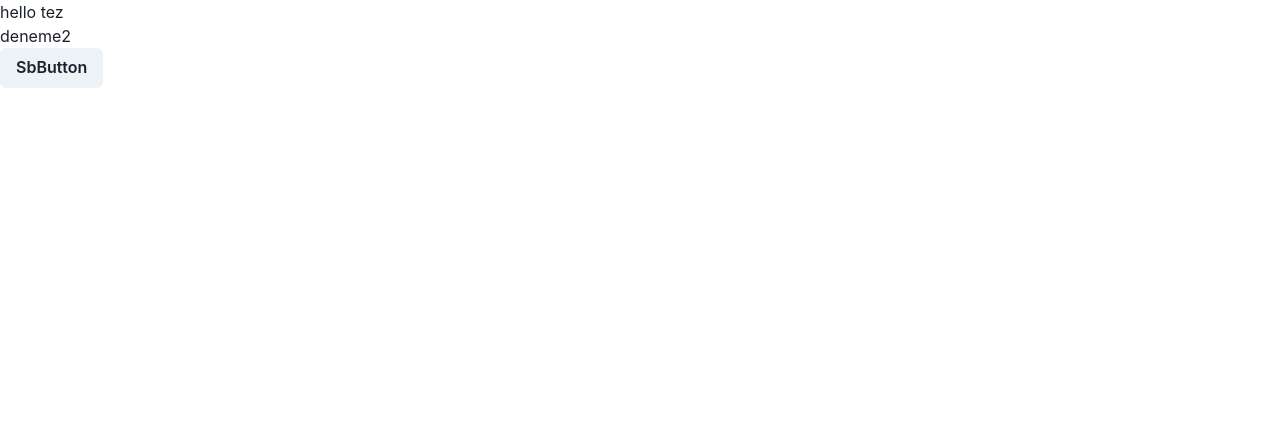
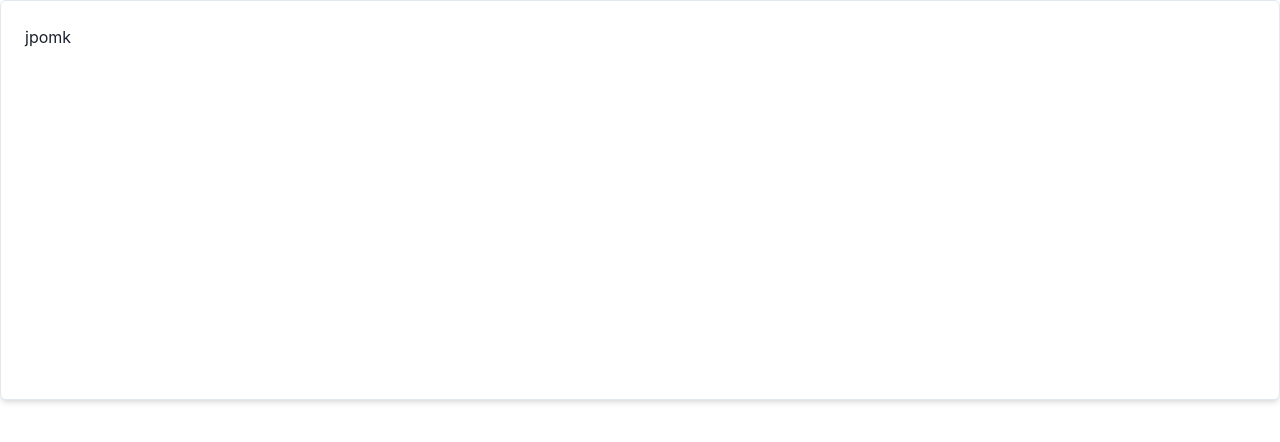
Before and after one commit to duhanmeric/tez, a React (Create React App) app in the folder client/: page / in a window 1280 px wide. Shown: the top 442 px of the page. Built offline with nearby package versions, Linux system fonts and the light colour scheme.

Commit message:
SbContainer created

```diff
--- a/client/src/App.tsx
+++ b/client/src/App.tsx
@@ -1,13 +1,11 @@
 import React from "react";
 import { ChakraProvider, Box, Text } from "@chakra-ui/react";
-import { SbButton } from "components";
+import { SbButton, SbContainer } from "components";
 
 function App() {
   return (
     <ChakraProvider>
-      <Box>hello tez</Box>
-      <Text>deneme2</Text>
-      <SbButton />
+      <SbContainer>jpomk</SbContainer>
     </ChakraProvider>
   );
 }
--- /dev/null
+++ b/client/src/components/SbContainer/SbContainer.tsx
@@ -0,0 +1,25 @@
+import { Container } from "@chakra-ui/react";
+import React, { FC, PropsWithChildren } from "react";
+
+type SbContainerType = {};
+
+const SbContainer: FC<PropsWithChildren<SbContainerType>> = (props) => {
+  return (
+    <Container
+      boxShadow="md"
+      p="6"
+      rounded="md"
+      mx={0}
+      bg="white"
+      border="1px"
+      borderColor="gray.200"
+      height={400}
+      width="100%"
+      maxWidth="unset"
+    >
+      {props.children}
+    </Container>
+  );
+};
+
+export default SbContainer;
--- a/client/src/components/index.ts
+++ b/client/src/components/index.ts
@@ -1 +1,2 @@
 export { default as SbButton } from "./SbButton/SbButton";
+export { default as SbContainer } from "./SbContainer/SbContainer";
```
